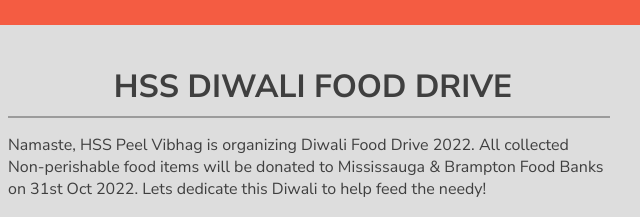
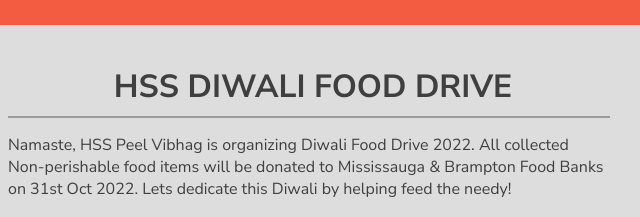
Before and after one commit to ranjithp361/gurupooja, a plain HTML site: page index.html in a window 1280 px wide. Shown: the top 217 px of the page, 332-972 px from the left. Drawn offline with Linux system fonts and the light colour scheme.

Commit message:
Update index.html

```diff
--- a/index.html
+++ b/index.html
@@ -27,7 +27,7 @@
             <h1>HSS DIWALI FOOD DRIVE</h1>
         </div>
         <hr>
-        <p class="subtext">Namaste, HSS Peel Vibhag is organizing Diwali Food Drive 2022. All collected Non-perishable food items will be donated to Mississauga & Brampton Food Banks on 31st Oct 2022. Lets dedicate this Diwali to help feed the needy!</p>
+        <p class="subtext">Namaste, HSS Peel Vibhag is organizing Diwali Food Drive 2022. All collected Non-perishable food items will be donated to Mississauga & Brampton Food Banks on 31st Oct 2022. Lets dedicate this Diwali by helping feed the needy!</p>
 
         <h2><i class="fas fa-thumbs-up"></i> Food Bank Associations</h2>
         <p style="color:blue" style="font-size:50px"><b> Mississauga Food Bank (3121 Universal Drive, Mississauga)</b></p>
```
